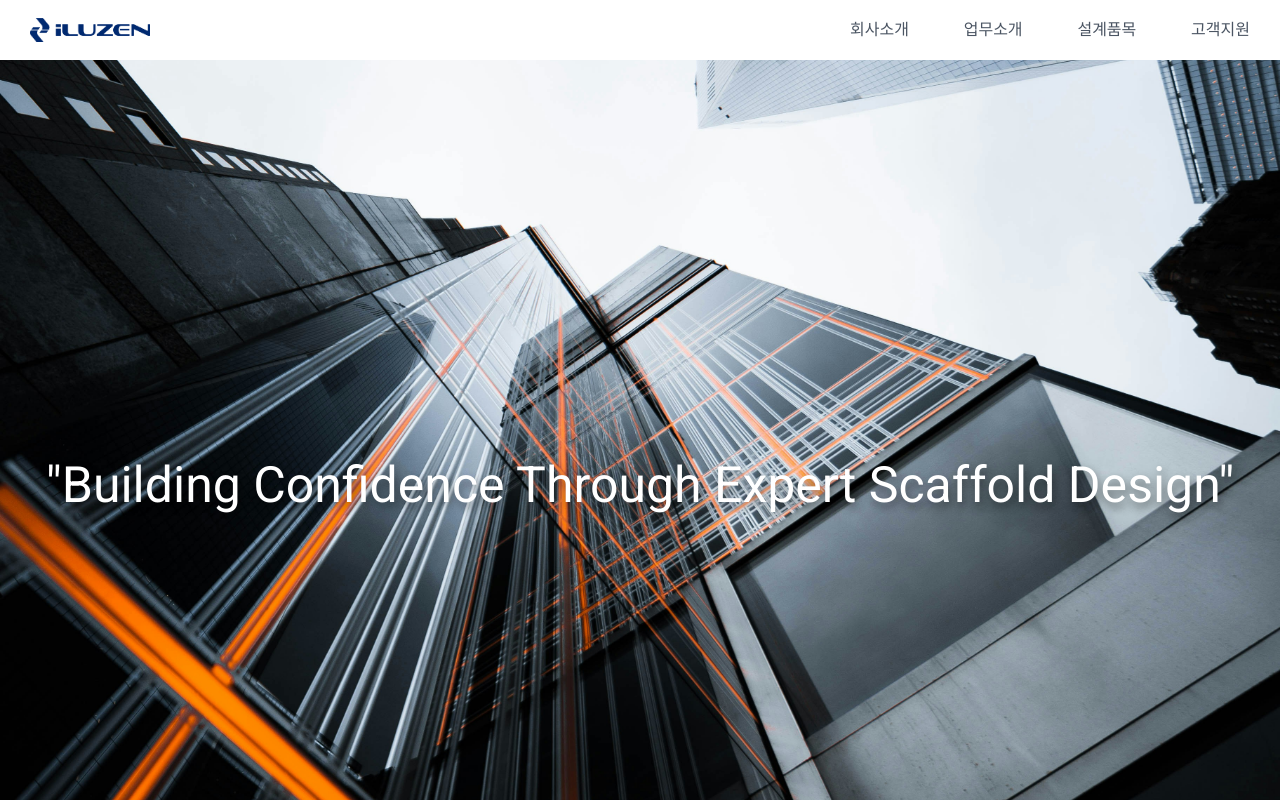
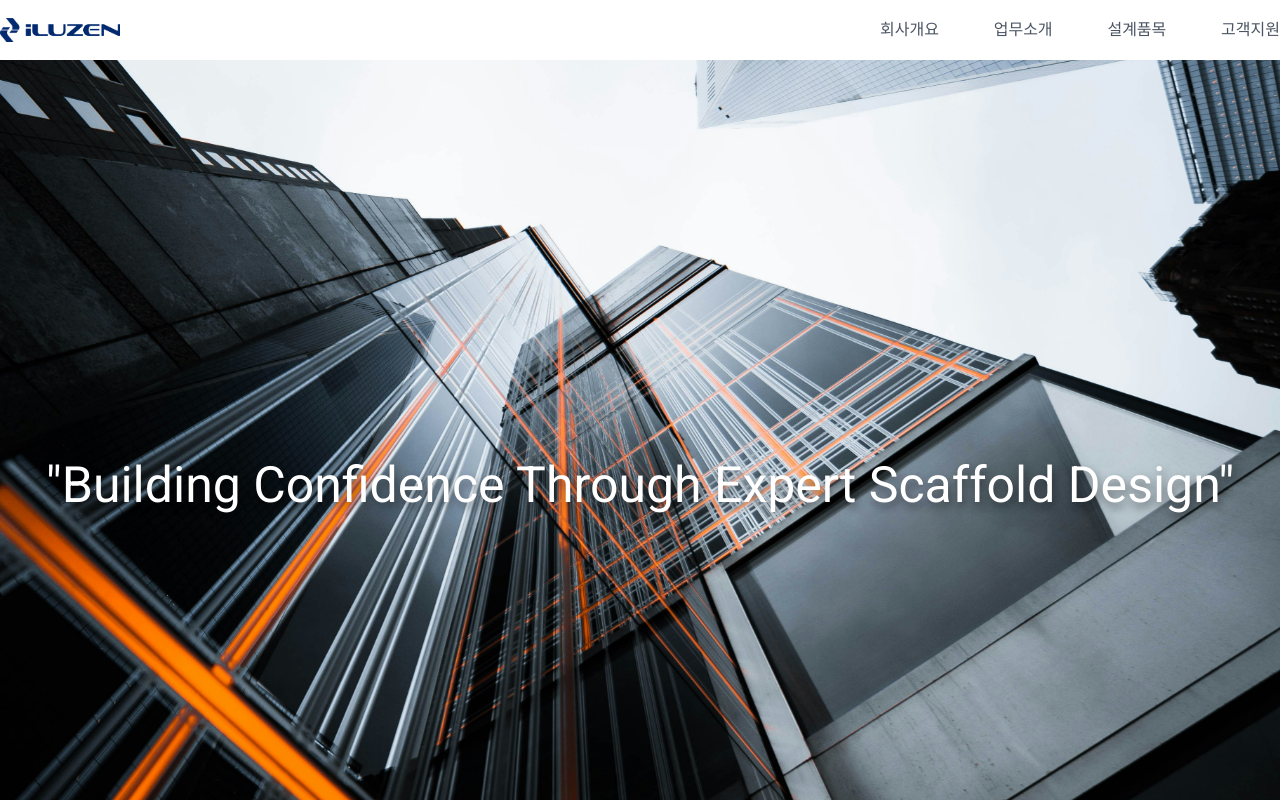
Before and after one commit to dlwhsk0/iLUZEN, a React (Create React App) app: page / in a window 1280 px wide. Built offline with nearby package versions, Linux system fonts and the light colour scheme.

Commit message:
feat: 헤더 nav 요소 Map 처리

```diff
--- a/src/components/Footer.jsx
+++ b/src/components/Footer.jsx
@@ -4,7 +4,7 @@ import config from '../config/config'
 
 export default function Footer() {
   return (
-    <div className='w-full h-[120px] bg-[#181818] flex items-center justify-center pt-4'>
+    <div className='w-full h-[120px] bg-[#181818] flex items-center justify-center'>
       <div className='w-[1280px] h-full flex items-center'>
         <img
           // src={logo_white}
--- a/src/components/Header.jsx
+++ b/src/components/Header.jsx
@@ -1,100 +1,35 @@
-import { useState, useEffect } from 'react'
 import logo from '../images/iluzen/iluzen-logo.png'
 import { useNavigate } from 'react-router-dom'
 
+const pages = [
+  ['company', '회사개요'],
+  ['business', '업무소개'],
+  ['design', '설계품목'],
+  ['support', '고객지원'],
+]
+
 export default function Header() {
-  const [active, setActive] = useState('')
-
   const navigate = useNavigate()
 
-  const handleClick = (sectionId) => {
-    setActive(sectionId)
-    const sectionElement = document.querySelector(`#${sectionId}`)
-
-    if (sectionElement) {
-      sectionElement.scrollIntoView({
-        behavior: 'smooth',
-        block: 'center', // 중앙에 위치시키기
-      })
-    }
-  }
-
-  useEffect(() => {
-    const sectionIds = [
-      '인트로',
-      '회사소개',
-      '업무소개',
-      '설계품목',
-      '고객지원',
-    ]
-
-    const handleScroll = (entries) => {
-      entries.forEach((entry) => {
-        if (entry.isIntersecting) {
-          setActive(entry.target.id)
-        }
-      })
-    }
-
-    const observer = new IntersectionObserver(handleScroll, {
-      threshold: 0.6, // 섹션이 60% 이상 화면에 보일 때 활성화
-    })
-
-    sectionIds.forEach((id) => {
-      const section = document.querySelector(`#${id}`)
-      if (section) {
-        observer.observe(section)
-      }
-    })
-
-    return () => {
-      sectionIds.forEach((id) => {
-        const section = document.querySelector(`#${id}`)
-        if (section) {
-          observer.unobserve(section)
-        }
-      })
-    }
-  }, [])
-
   return (
-    <div
-      className='w-full h-[60px] px-[30px] py-1 flex items-center justify-center fixed top-0 left-0 right-0 z-50 bg-white/40'
-      // style={{ boxShadow: '0px 4px 10px rgba(0, 0, 0, 0.4)' }}
-    >
+    <div className='w-full h-[60px] py-1 flex items-center justify-center fixed top-0 left-0 right-0 z-50 bg-white/40'>
       <div className='w-full max-w-[1280px] flex flex-col sm:flex-row gap-1 items-center justify-center sm:justify-between transition-all duration-[800ms]'>
         <img
           src={logo}
-          className='w-[120px] object-contain'
+          className='w-[120px] object-contain cursor-pointer'
           alt='iluzen logo'
           onClick={() => navigate('/')}
         />
         <div className='w-full border sm:hidden' />
         <nav className='w-[400px] text-[16px] text-gray-600 flex items-center justify-between'>
-          <span
-            className={`cursor-pointer ${active === '회사소개' ? 'text-[#002970] font-bold' : ''}`}
-            onClick={() => navigate('/company')}
-          >
-            회사소개
-          </span>
-          <span
-            className={`cursor-pointer ${active === '업무소개' ? 'text-[#002970] font-bold' : ''}`}
-            onClick={() => handleClick('업무소개')}
-          >
-            업무소개
-          </span>
-          <span
-            className={`cursor-pointer ${active === '설계품목' ? 'text-[#002970] font-bold' : ''}`}
-            onClick={() => handleClick('설계품목')}
-          >
-            설계품목
-          </span>
-          <span
-            className={`cursor-pointer ${active === '고객지원' ? 'text-[#002970] font-bold' : ''}`}
-            onClick={() => handleClick('고객지원')}
-          >
-            고객지원
-          </span>
+          {pages.map((page, index) => (
+            <div
+              key={index}
+              className={`cursor-pointer hover:text-[#002970] hover:font-bold`}
+            >
+              <span onClick={() => navigate(`/${page[0]}`)}>{page[1]}</span>
+            </div>
+          ))}
         </nav>
       </div>
     </div>
--- a/src/pages/Company/Company.jsx
+++ b/src/pages/Company/Company.jsx
@@ -6,10 +6,10 @@ export default function Company() {
       <img
         src={company}
         alt='thumbnail'
-        className='w-full h-[400px] object-cover mb-[60px]'
+        className='w-full h-[400px] object-cover mb-[100px]'
       />
-      <div className='w-[1280px] h-[300px]'>
-        <div className='text-[25px] mb-[30px]'>회사개요</div>
+      <div className='w-[1280px] h-screen'>
+        <div className='text-[25px] mb-[30px] font-light'>회사개요</div>
       </div>
     </div>
   )
```
